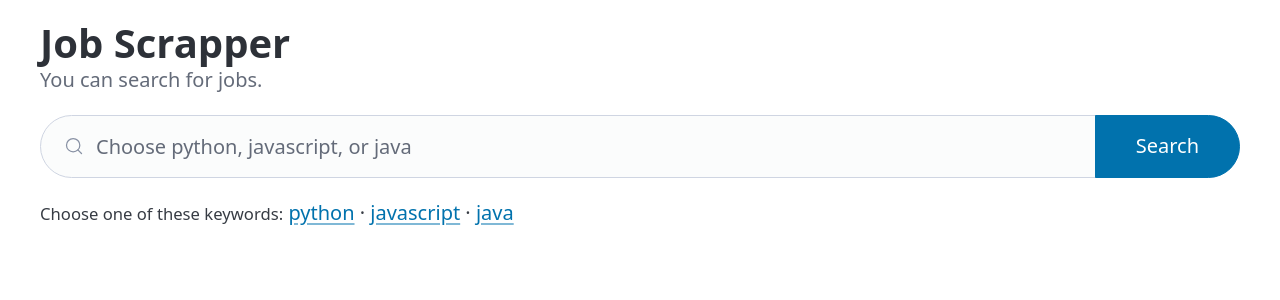
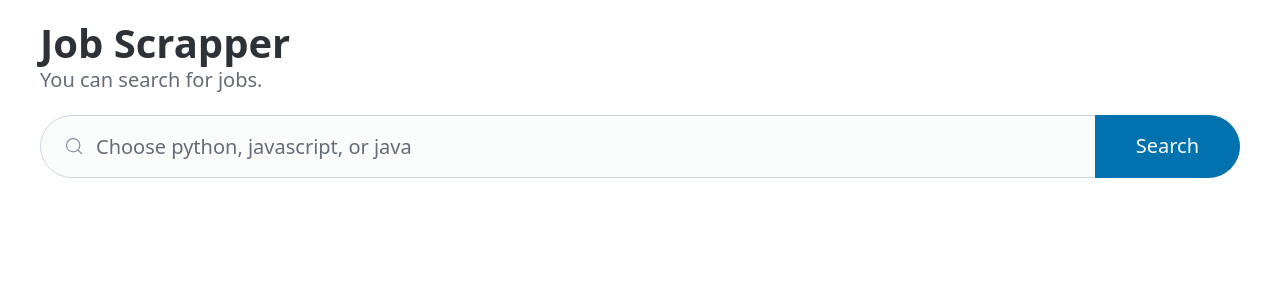
Before and after one commit to soyoung01/job-scrapper, a Flask app: page / in a window 1280 px wide. Shown: the top 300 px of the page. Run offline with Flask 3, Linux system fonts and the light colour scheme; some libraries are stand-ins or nearby versions.

Commit message:
main 화면 단순화

```diff
--- a/templates/home.html
+++ b/templates/home.html
@@ -35,13 +35,6 @@
         <button type="submit">Search</button>
       </form>
       <p id="message" hidden></p>
-
-      <p>
-        <small>Choose one of these keywords:</small>
-        {% for keyword in keywords %}
-        <a href="{{ url_for('search', keyword=keyword) }}">{{ keyword }}</a>{% if not loop.last %} · {% endif %}
-        {% endfor %}
-      </p>
     </main>
 
     <script>
```
